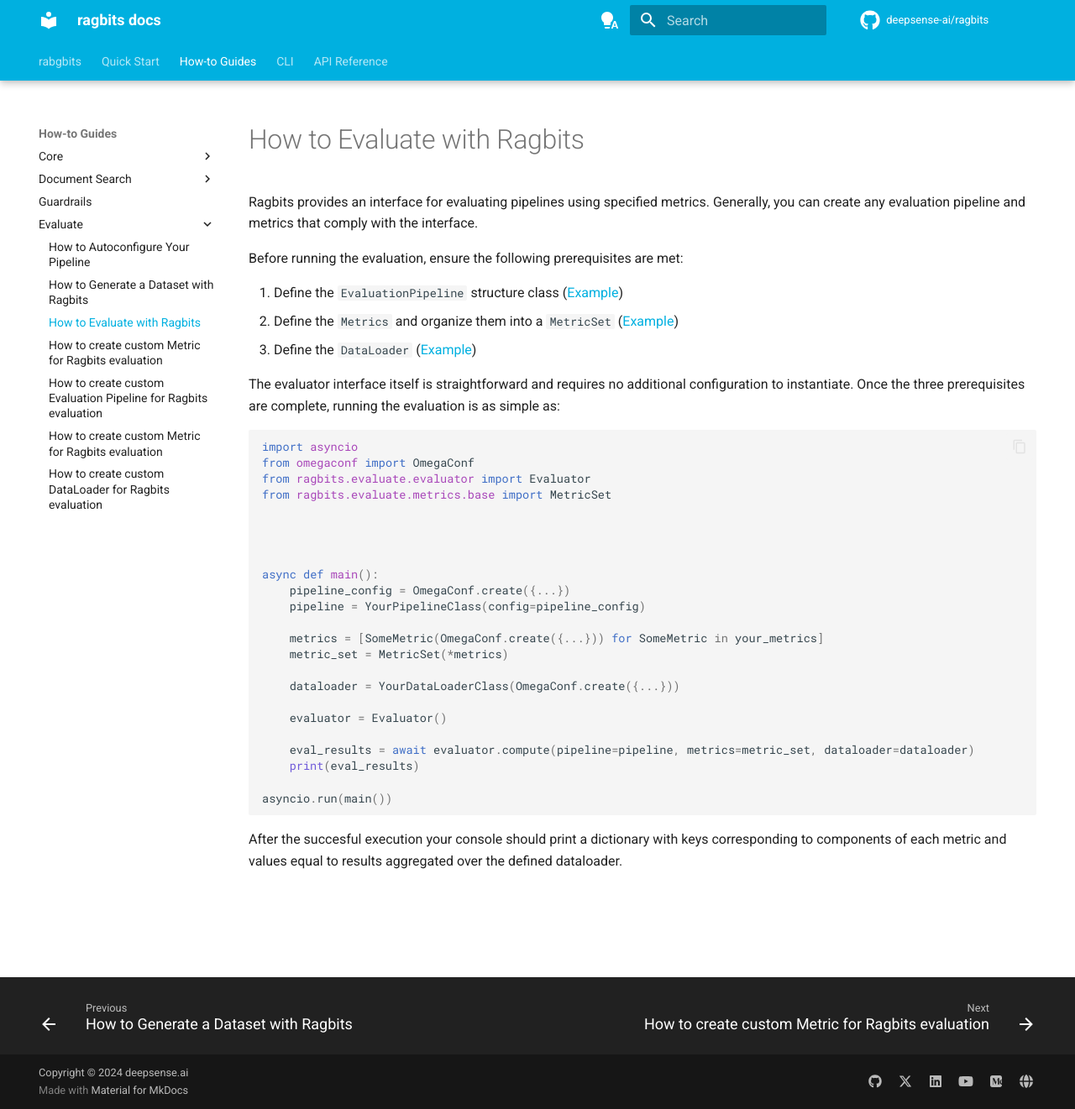
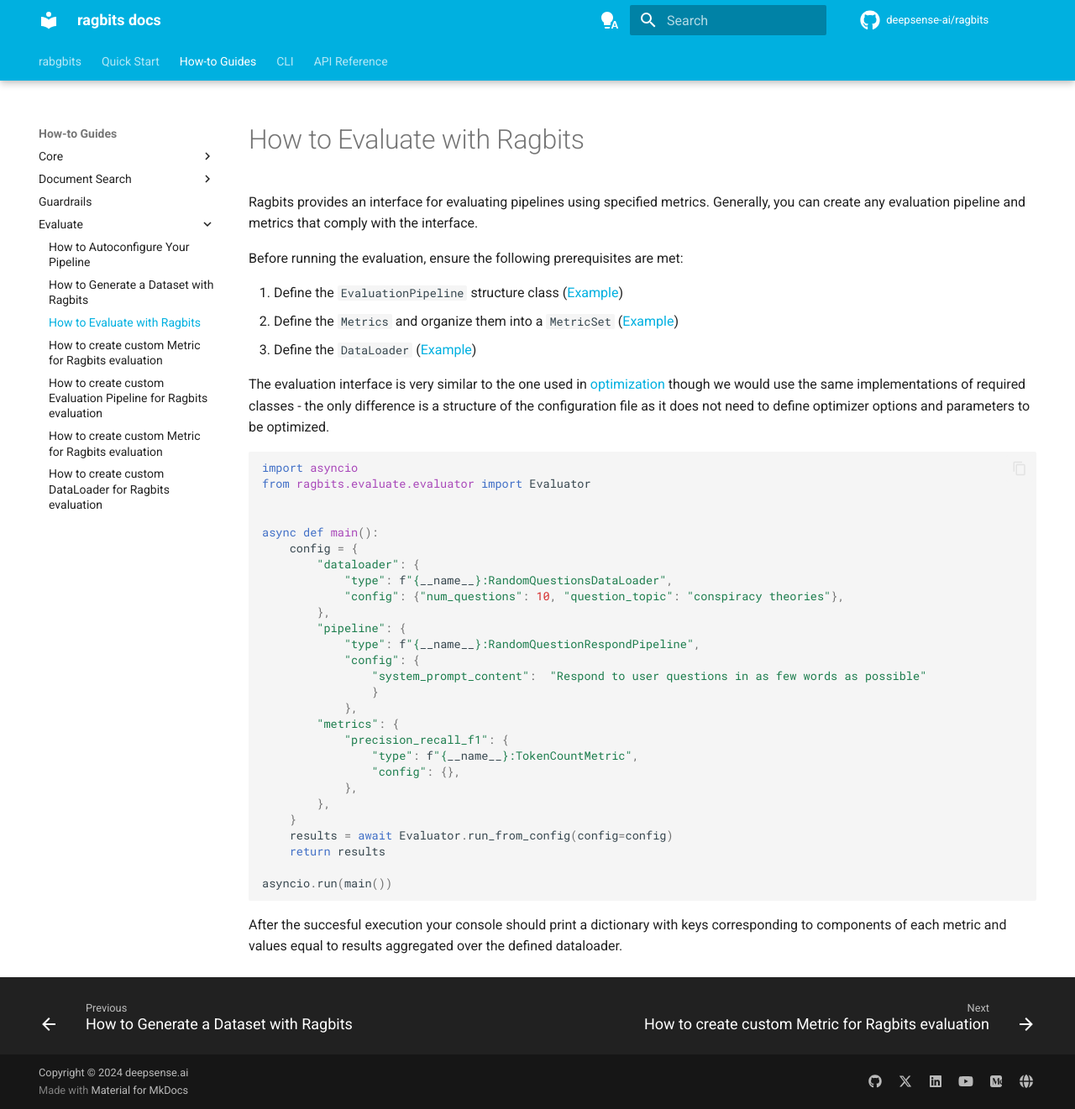
Before and after one commit to deepsense-ai/ragbits, an MkDocs documentation site: the page built from docs/how-to/evaluate/evaluate.md, in a window 1280 px wide and 1321 px high. Shown: the whole window at 84% size. Built offline with MkDocs 1.6.1 and Material for MkDocs 9.7.7, drawn with Linux system fonts in a browser that asks for light colours; comment, search, counter and statistics services are not loaded.

Commit message:
update how-to for eval

````diff
--- a/docs/how-to/evaluate/evaluate.md
+++ b/docs/how-to/evaluate/evaluate.md
@@ -8,31 +8,36 @@ Before running the evaluation, ensure the following prerequisites are met:
 2. Define the `Metrics` and organize them into a `MetricSet` ([Example](optimize.md#define-the-metrics-and-run-the-experiment))
 3. Define the `DataLoader` ([Example](optimize.md#define-the-data-loader))
 
-The evaluator interface itself is straightforward and requires no additional configuration to instantiate. Once the three prerequisites are complete, running the evaluation is as simple as:
-
+The evaluation interface is very similar to the one used in [optimization](optimize.md) though we would use the same implementations
+of required classes - the only difference is a structure of the configuration file as it does not need to define optimizer options and
+parameters to be optimized.
 
 ```python
 import asyncio
-from omegaconf import OmegaConf
 from ragbits.evaluate.evaluator import Evaluator
-from ragbits.evaluate.metrics.base import MetricSet
-
-
 
 
 async def main():
-    pipeline_config = OmegaConf.create({...})
-    pipeline = YourPipelineClass(config=pipeline_config)
-
-    metrics = [SomeMetric(OmegaConf.create({...})) for SomeMetric in your_metrics]
-    metric_set = MetricSet(*metrics)
-
-    dataloader = YourDataLoaderClass(OmegaConf.create({...}))
-
-    evaluator = Evaluator()
-
-    eval_results = await evaluator.compute(pipeline=pipeline, metrics=metric_set, dataloader=dataloader)
-    print(eval_results)
+    config = {
+        "dataloader": {
+            "type": f"{__name__}:RandomQuestionsDataLoader",
+            "config": {"num_questions": 10, "question_topic": "conspiracy theories"},
+        },
+        "pipeline": {
+            "type": f"{__name__}:RandomQuestionRespondPipeline",
+            "config": {
+                "system_prompt_content":  "Respond to user questions in as few words as possible"
+                }
+            },
+        "metrics": {
+            "precision_recall_f1": {
+                "type": f"{__name__}:TokenCountMetric",
+                "config": {},
+            },
+        },
+    }
+    results = await Evaluator.run_from_config(config=config)
+    return results
 
 asyncio.run(main())
 ```
````
Also changed, not shown: docs/how-to/evaluate/optimize.md (+1 -2 lines).
